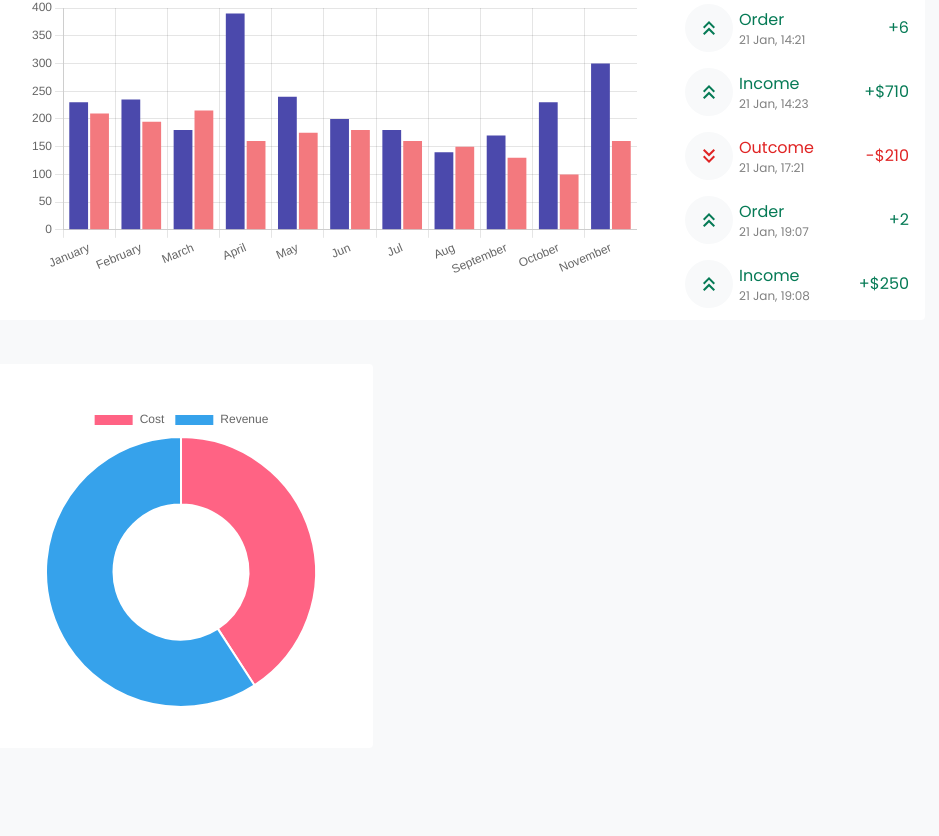
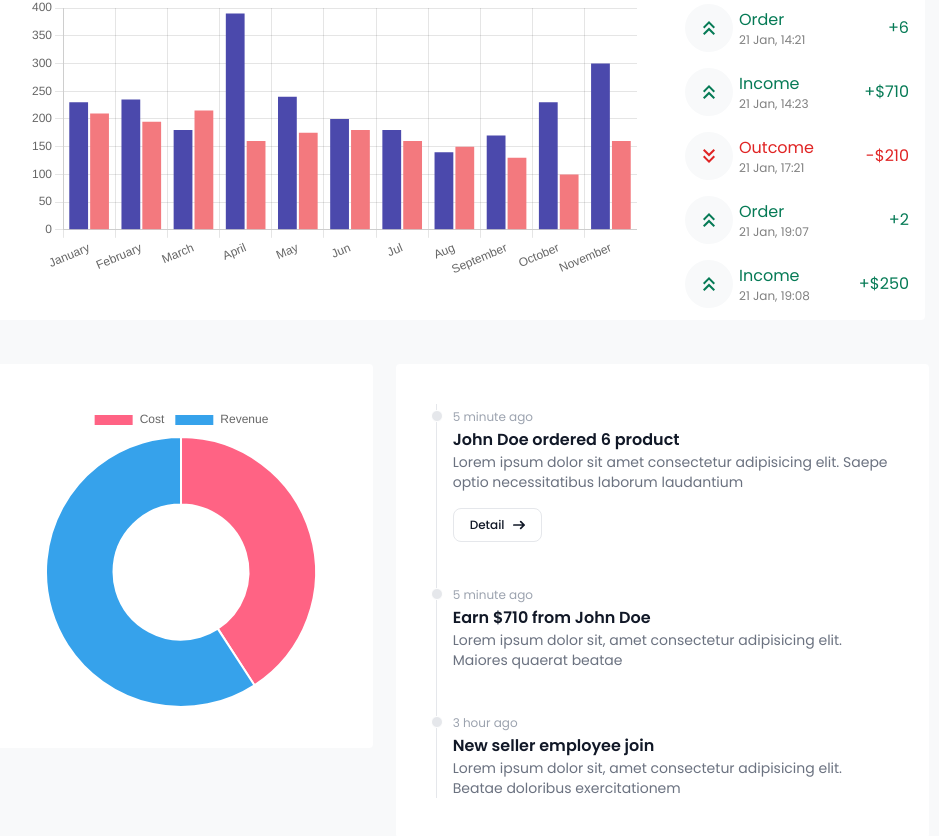
Before and after one commit to Alwisteins/admin-dashboard, a React (Vite) app: page / in a window 1280 px wide. Shown: the part 304-1140 px from the top of the page, without its empty margins (311-1250 px from the left). Before the commit the page ends 1052 px from the top, so only its background shows below. Built offline with nearby package versions, Linux system fonts and the light colour scheme.

Commit message:
add timeline card component

```diff
--- /dev/null
+++ b/src/component/timeline/Timeline.tsx
@@ -0,0 +1,68 @@
+export default function Timeline(): JSX.Element {
+  return (
+    <div className="absolute w-5/12 right-[40px] mt-[620px] p-10 hover:scale-105 duration-200 bg-palette-white rounded">
+      <ol className="relative border-l border-gray-200 dark:border-gray-700">
+        <li className="mb-10 ml-4">
+          <div className="absolute w-3 h-3 bg-gray-200 rounded-full mt-1.5 -left-1.5 border border-white dark:border-gray-900 dark:bg-gray-700"></div>
+          <time className="mb-1 text-xs font-normal leading-none text-gray-400 dark:text-gray-500">
+            5 minute ago
+          </time>
+          <h3 className="text-base font-semibold text-gray-900 dark:text-white">
+            John Doe ordered 6 product
+          </h3>
+          <p className="mb-4 text-sm font-normal text-gray-500 dark:text-gray-400">
+            Lorem ipsum dolor sit amet consectetur adipisicing elit. Saepe optio
+            necessitatibus laborum laudantium
+          </p>
+          <a
+            href="#"
+            className="inline-flex items-center px-4 py-2 text-xs font-medium text-gray-900 bg-white border border-gray-200 rounded-lg hover:bg-gray-100 hover:text-blue-700 focus:z-10 focus:ring-4 focus:outline-none focus:ring-gray-200 focus:text-blue-700 dark:bg-gray-800 dark:text-gray-400 dark:border-gray-600 dark:hover:text-white dark:hover:bg-gray-700 dark:focus:ring-gray-700"
+          >
+            Detail{" "}
+            <svg
+              className="w-3 h-3 ml-2"
+              aria-hidden="true"
+              xmlns="http://www.w3.org/2000/svg"
+              fill="none"
+              viewBox="0 0 14 10"
+            >
+              <path
+                stroke="currentColor"
+                stroke-linecap="round"
+                stroke-linejoin="round"
+                stroke-width="2"
+                d="M1 5h12m0 0L9 1m4 4L9 9"
+              />
+            </svg>
+          </a>
+        </li>
+        <li className="mb-10 ml-4">
+          <div className="absolute w-3 h-3 bg-gray-200 rounded-full mt-1.5 -left-1.5 border border-white dark:border-gray-900 dark:bg-gray-700"></div>
+          <time className="mb-1 text-xs font-normal leading-none text-gray-400 dark:text-gray-500">
+            5 minute ago
+          </time>
+          <h3 className="text-base font-semibold text-gray-900 dark:text-white">
+            Earn $710 from John Doe
+          </h3>
+          <p className="text-sm font-normal text-gray-500 dark:text-gray-400">
+            Lorem ipsum dolor sit, amet consectetur adipisicing elit. Maiores
+            quaerat beatae
+          </p>
+        </li>
+        <li className="ml-4">
+          <div className="absolute w-3 h-3 bg-gray-200 rounded-full mt-1.5 -left-1.5 border border-white dark:border-gray-900 dark:bg-gray-700"></div>
+          <time className="mb-1 text-xs font-normal leading-none text-gray-400 dark:text-gray-500">
+            3 hour ago
+          </time>
+          <h3 className="text-base font-semibold text-gray-900 dark:text-white">
+            New seller employee join
+          </h3>
+          <p className="text-sm font-normal text-gray-500 dark:text-gray-400">
+            Lorem ipsum dolor sit, amet consectetur adipisicing elit. Beatae
+            doloribus exercitationem
+          </p>
+        </li>
+      </ol>
+    </div>
+  );
+}
--- a/src/pages/dashboard/Dasboard.tsx
+++ b/src/pages/dashboard/Dasboard.tsx
@@ -2,6 +2,7 @@ import Card from "../../component/card/Card";
 import BarChart from "../../component/chart/BarChart";
 import DoughnutChart from "../../component/chart/DoughnutChart";
 import TransactionHistory from "../../component/card/TransactionHistory";
+import Timeline from "../../component/timeline/Timeline";
 
 export default function Dasboard(): JSX.Element {
   return (
@@ -10,6 +11,7 @@ export default function Dasboard(): JSX.Element {
       <BarChart />
       <TransactionHistory />
       <DoughnutChart />
+      <Timeline />
     </div>
   );
 }
```
